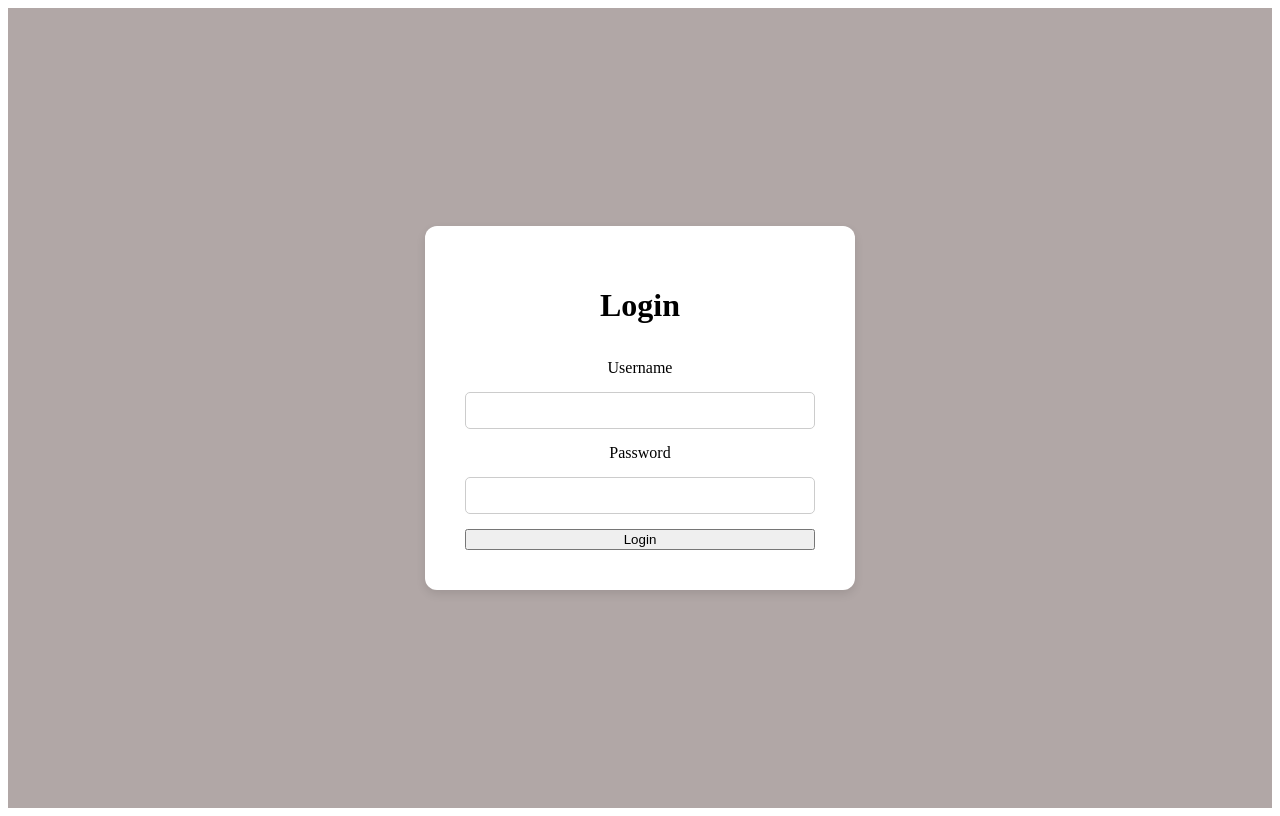
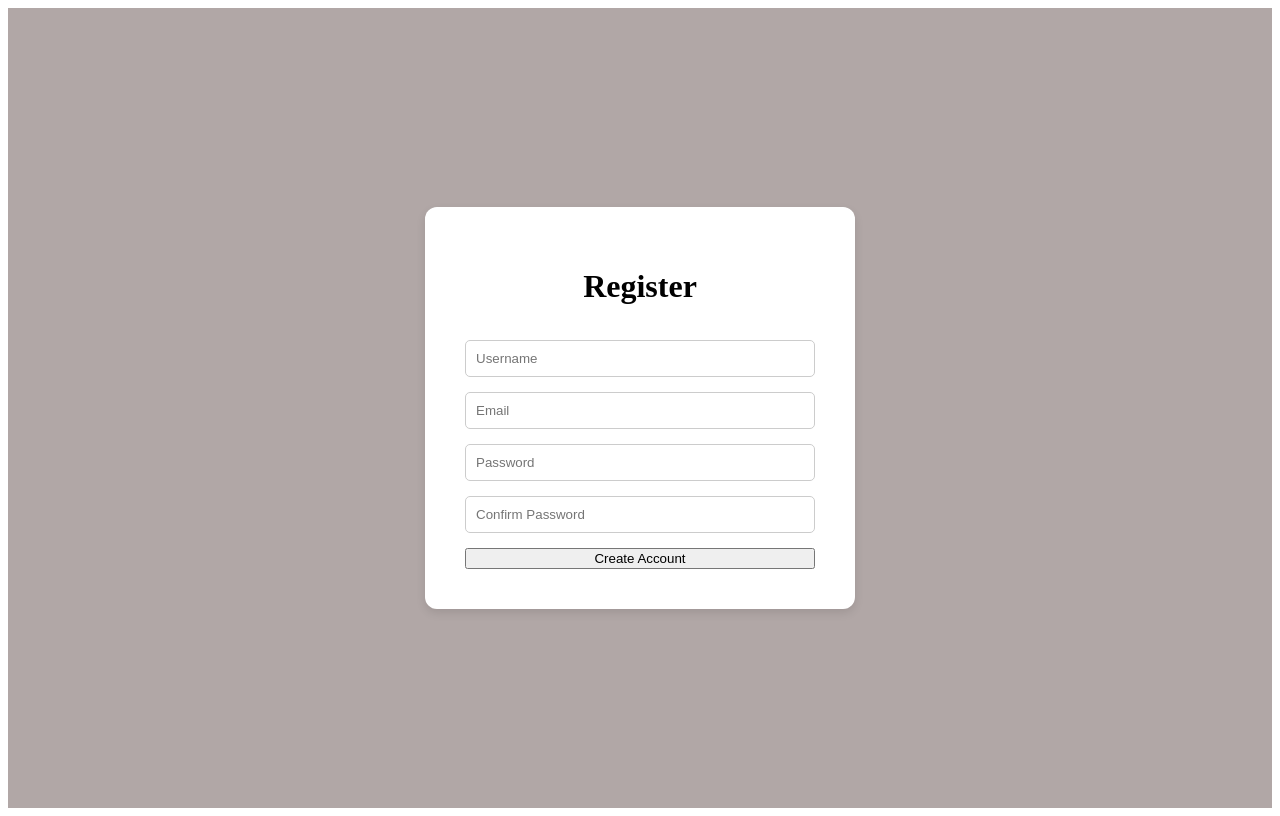
Before and after one commit to Rocospar/Proba_It, a React app in the folder frontend/: page /register in a window 1280 px wide. Built offline with nearby package versions, Linux system fonts and the light colour scheme; no server answers; the HTML template or start-up script is replaced by a standard one.

Commit message:
Frontend: Added Register page

```diff
--- a/frontend/src/App.css
+++ b/frontend/src/App.css
@@ -48,6 +48,26 @@ background-color: white;
   display: flex;
   flex-direction: column;
   gap: 15px;
+
+}
+.RegisterSquare{
+
+  background-color: white;
+    width: 350px;
+    padding: 40px;
+    border-radius: 12px;
+    box-shadow: 0 4px 10px rgba(0, 0, 0, 0.1);
+
+
+    text-align: center;
+    animation: fadeIn 1.5s forwards;
+
+    display: flex;
+    flex-direction: column;
+    gap: 15px;
+
+
+
 
 }
 
--- a/frontend/src/components/Home.jsx
+++ b/frontend/src/components/Home.jsx
@@ -3,9 +3,8 @@ import React from 'react';
 function HomePage({ username }) {
   return (
     <div style={{ padding: '30px', textAlign: 'center' }}>
-      <h1>🎉 Welcome, {username}!</h1>
+      <h1> Welcome {username}!</h1>
       <p>You are successfully logged in.</p>
-      <p>Use the navigation menu above to explore different sections.</p>
     </div>
   );
 }
--- a/frontend/src/components/Login.jsx
+++ b/frontend/src/components/Login.jsx
@@ -1,4 +1,5 @@
-    import React from 'react';
+import React from 'react';
+import { Link } from 'react-router-dom';
 
 function LoginPage ({ username, setUsername, password, setPassword, handleLogin }) {
     return (
@@ -22,6 +23,9 @@ function LoginPage ({ username, setUsername, password, setPassword, handleLogin
           />
 
           <button type="submit">Login</button>
+          <div>
+            <Link to="/register">Register</Link>
+          </div>
         </form>
       </div>
     </div>
--- /dev/null
+++ b/frontend/src/components/Register.jsx
@@ -0,0 +1,54 @@
+import React from 'react';
+import { useState } from 'react';
+import { useNavigate } from 'react-router-dom';
+
+function RegisterPage() {
+    const [username, setUsername] = useState('');
+    const [email, setEmail] = useState('');
+    const [password, setPassword] = useState('');
+    const [confirmPassword, setConfirmPassword] = useState('');
+    const navigate = useNavigate();
+
+    const handleRegister = (e) => {
+        e.preventDefault();
+
+        if (password !== confirmPassword) {
+            alert("Passwords don't match!");
+            return;
+        }
+
+        // Send data to backend
+        fetch("http://localhost:1234/register", {
+            method: "POST",
+            headers: { "Content-Type": "application/json" },
+            credentials: "include",
+            body: JSON.stringify({ username, email, password })
+        })
+        .then(res => res.json())
+        .then(data => {
+            if (data.status === "Success") {
+                alert("Account created! Redirecting to login...");
+                navigate("/");
+            } else {
+                alert(data.message);
+            }
+        })
+        .catch(err => alert("Error: " + err));
+    };
+
+    return(
+        <div className='background'>
+            <div className='RegisterSquare'>
+                 <h1>Register</h1>
+                 <form onSubmit={handleRegister}>
+                     <input type="text" placeholder='Username' value={username} onChange={(e) => setUsername(e.target.value)}/>
+                     <input type="email" placeholder='Email' value={email} onChange={(e) => setEmail(e.target.value)}/>
+                     <input type="password" placeholder='Password' value={password} onChange={(e) => setPassword(e.target.value)}/>
+                     <input type="password" placeholder='Confirm Password' value={confirmPassword} onChange={(e) => setConfirmPassword(e.target.value)}/>
+                     <button type='submit'>Create Account</button>
+                 </form>
+            </div>
+        </div>
+    )
+}
+export default RegisterPage;
--- a/frontend/src/router.jsx
+++ b/frontend/src/router.jsx
@@ -1,5 +1,6 @@
 import { BrowserRouter as Router, Routes, Route, Navigate, Link } from 'react-router-dom';
 import LoginPage from './components/Login';
+import RegisterPage from './components/Register';
 import HomePage from './components/Home';
 import ProfilePage from './components/Profile';
 import PostsPage from './components/Posts';
@@ -9,6 +10,7 @@ export function AppRouter({ isLoggedIn, username, password, setUsername, setPass
     return (
       <Router>
         <Routes>
+          <Route path="/register" element={<RegisterPage />} />
           <Route path="*" element={
             <LoginPage
               username={username}
@@ -37,6 +39,7 @@ export function AppRouter({ isLoggedIn, username, password, setUsername, setPass
         <Link to="/" className='home-button'>Home</Link>
         <Link to="/profile" className='home-button'>Profile</Link>
         <Link to="/posts" className='home-button'>Posts</Link>
+
         <button
           onClick={handleLogout}
           style={{
```
